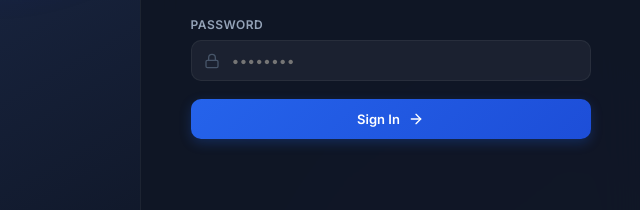
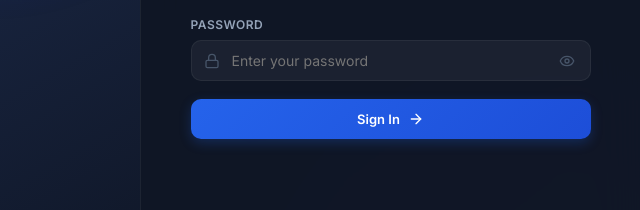
Before and after one commit to Goventhan360/slotify, a website: page public/index.html in a window 1280 px wide. Shown: the part 404-614 px from the top of the page, 640-1280 px from the left. Drawn offline with nearby package versions, Linux system fonts and the light colour scheme.

Commit message:
Feat: Add show/hide password toggle

```diff
--- a/public/app.js
+++ b/public/app.js
@@ -1148,6 +1148,20 @@ function closeModal() {
     document.getElementById('modalOverlay').classList.add('hidden');
 }
 
+// ==================== UTILS ====================
+function togglePassword(inputId, btn) {
+    const input = document.getElementById(inputId);
+
+    if (input.type === 'password') {
+        input.type = 'text';
+        btn.innerHTML = '<i data-lucide="eye-off"></i>';
+    } else {
+        input.type = 'password';
+        btn.innerHTML = '<i data-lucide="eye"></i>';
+    }
+    renderIcons();
+}
+
 // ==================== INIT ====================
 (async function init() {
     renderIcons();
--- a/public/index.html
+++ b/public/index.html
@@ -56,7 +56,11 @@
                             <label>Password</label>
                             <div class="input-wrapper">
                                 <i data-lucide="lock"></i>
-                                <input type="password" id="loginPassword" placeholder="••••••••" required>
+                                <input type="password" id="loginPassword" placeholder="Enter your password" required>
+                                <button type="button" class="password-toggle"
+                                    onclick="togglePassword('loginPassword', this)">
+                                    <i data-lucide="eye"></i>
+                                </button>
                             </div>
                         </div>
                         <button type="submit" class="btn btn-primary btn-full" id="loginBtn">
@@ -86,6 +90,10 @@
                             <div class="input-wrapper">
                                 <i data-lucide="lock"></i>
                                 <input type="password" id="regPassword" placeholder="Min 6 chars, 1 number" required>
+                                <button type="button" class="password-toggle"
+                                    onclick="togglePassword('regPassword', this)">
+                                    <i data-lucide="eye"></i>
+                                </button>
                             </div>
                         </div>
                         <div class="input-group">
--- a/public/style.css
+++ b/public/style.css
@@ -362,6 +362,40 @@ a {
     border-color: var(--primary);
     box-shadow: 0 0 0 3px var(--primary-glow);
     background: rgba(255, 255, 255, 0.06);
+}
+
+.password-toggle {
+    position: absolute;
+    right: 12px;
+    background: transparent;
+    border: none;
+    color: var(--text-muted);
+    cursor: pointer;
+    display: flex;
+    align-items: center;
+    justify-content: center;
+    padding: 4px;
+    border-radius: 4px;
+    transition: var(--transition);
+}
+
+.password-toggle:hover {
+    color: var(--primary-light);
+    background: rgba(255, 255, 255, 0.05);
+}
+
+.password-toggle svg {
+    width: 16px;
+    height: 16px;
+    position: static !important;
+    /* Override default input-wrapper svg styles */
+}
+
+/* Adjust input padding for password fields to include space for toggle */
+input[type="password"],
+input[type="text"]#loginPassword,
+input[type="text"]#regPassword {
+    padding-right: 40px !important;
 }
 
 .input-wrapper select {
```
